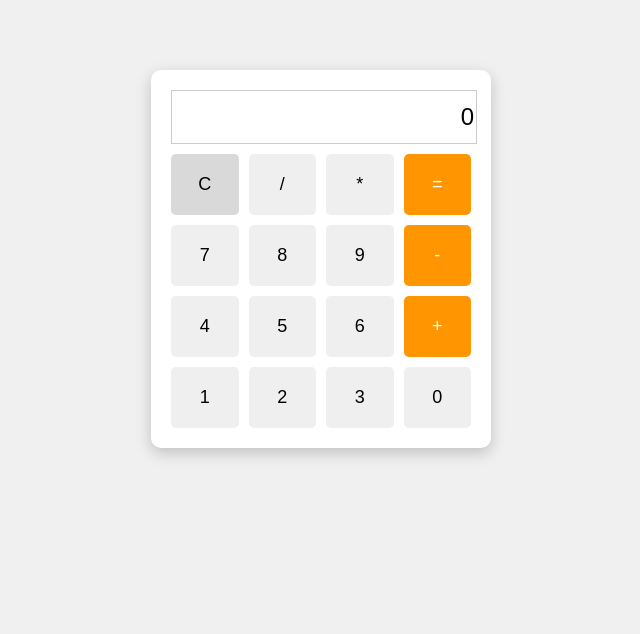
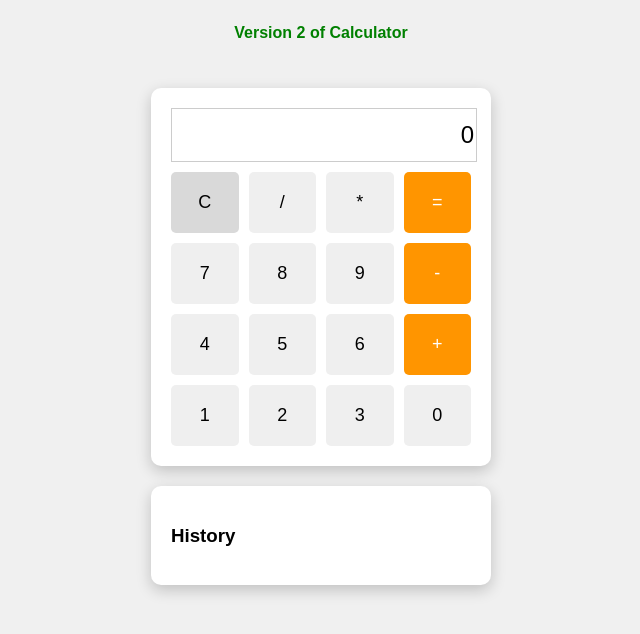
Before and after one commit to Ngalay-dev/team5-CA2, a Flask app: page / in a window 1280 px wide. Shown: the top 634 px of the page, without its empty margins (319-959 px from the left). Run offline with Flask 3, Linux system fonts and the light colour scheme.

Commit message:
Implement calculation history in index.html
Added a history feature to display previous calculations.

```diff
--- a/templates/index.html
+++ b/templates/index.html
@@ -64,7 +64,7 @@
 
 <!-- ✅ Build Version (CONFIRM DEPLOYMENT) -->
 <p style="color: green; font-weight: bold;">
-
+    Version 2 of Calculator
 </p>
 
 <!-- Calculator -->
@@ -93,7 +93,10 @@
         <button onclick="press('0')">0</button>
     </div>
 </div>
-
+<div class="calc-container" style="margin-top:20px;">
+    <h3>History</h3>
+    <ul id="history" style="padding-left:20px;"></ul>
+</div>
 
 
 <!-- Scripts (AFTER DOM) -->
@@ -123,6 +126,20 @@
         currentExpression = data.result; // Allow continuous calculation
     }
 </script>
+<script>
+    const historyList = document.getElementById('history');
+
+    function addToHistory(expression, result) {
+        const item = document.createElement('li');
+        item.textContent = expression + " = " + result;
+        historyList.prepend(item);
+
+        // keep only last 5 entries
+        if (historyList.children.length > 5) {
+            historyList.removeChild(historyList.lastChild);
+        }
+    }
+</script>
 
 </body>
 </html>
```
